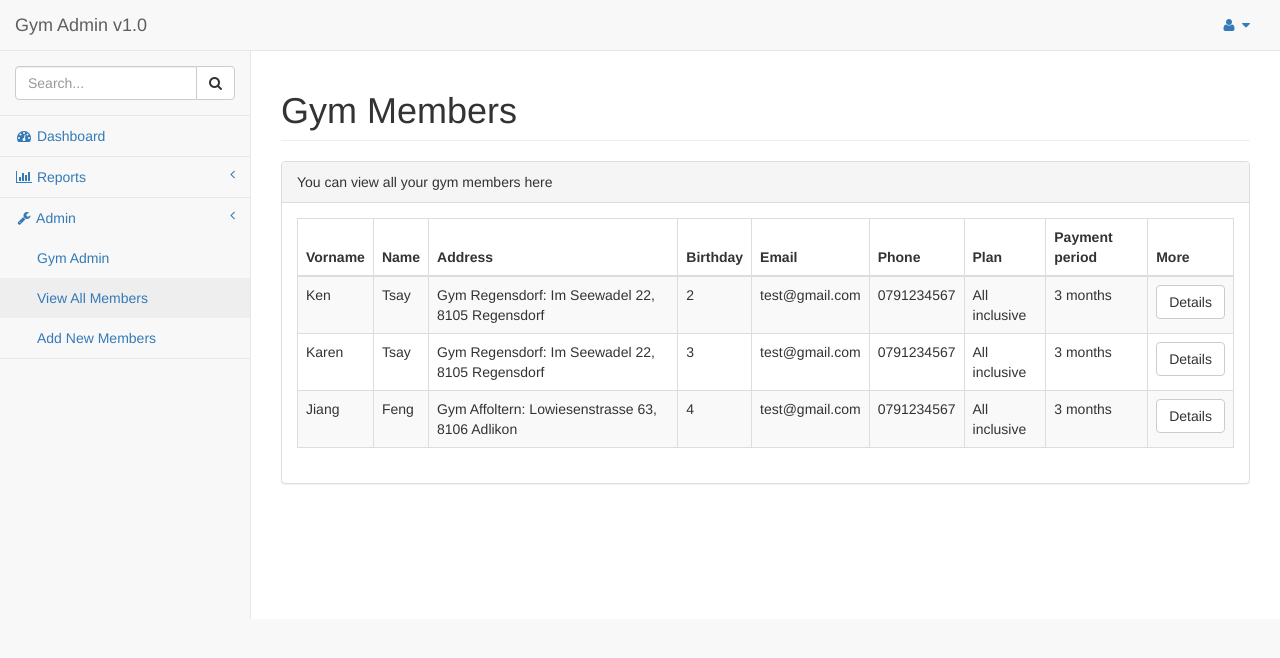
After one commit to kentsay/gymadmin, a Django app: page /dashboard/members in a window 1280 px wide. The commit adds this page. Shown: the top 658 px of the page. Run offline with Django 3.2, Linux system fonts and the light colour scheme; a user stored in the database is signed in; data comes from the database, SQL or seed files in the repository; style sheets or scripts are compiled from the project's sources; some libraries are stand-ins or nearby versions.

Commit message:
add new views for gym admin, view members

```diff
--- a/dashboard/templates/dashboard/sbadmin/pages/base.html
+++ b/dashboard/templates/dashboard/sbadmin/pages/base.html
@@ -104,13 +104,13 @@
                             <a href="#"><i class="fa fa-wrench fa-fw"></i> Admin<span class="fa arrow"></span></a>
                             <ul class="nav nav-second-level">
                                 <li>
-                                    <a href="#">Gym Admin</a>
+                                    <a href="gymadmin">Gym Admin</a>
                                 </li>
                                 <li>
-                                    <a href="#">View All Members</a>
+                                    <a href="members">View All Members</a>
                                 </li>
                                 <li>
-                                    <a href="add_members">Add New Members</a>
+                                    <a href="add_member">Add New Members</a>
                                 </li>
                             </ul>
                         </li>
--- /dev/null
+++ b/dashboard/templates/dashboard/sbadmin/pages/members.html
@@ -0,0 +1,61 @@
+{% extends 'dashboard/sbadmin/pages/base.html' %}
+
+{% block content %}
+    <div id="page-wrapper">
+        <div class="row">
+            <div class="col-lg-12">
+                <h1 class="page-header">Gym Members</h1>
+            </div>
+            <!-- /.col-lg-12 -->
+        </div>
+        <!-- /.row -->
+        <div class="row">
+            <div class="col-lg-12">
+                <div class="panel panel-default">
+                    <div class="panel-heading">
+                        You can view all your gym members here
+                    </div>
+                    <!-- /.panel-heading -->
+                    <div class="panel-body">
+                        <table width="100%" class="table table-striped table-bordered table-hover" id="dataTables-example">
+                            <thead>
+                            <tr>
+                                <th>Vorname</th>
+                                <th>Name</th>
+                                <th>Address</th>
+                                <th>Birthday</th>
+                                <th>Email</th>
+                                <th>Phone</th>
+                                <th>Plan</th>
+                                <th>Payment period</th>
+                                <th>More</th>
+                            </tr>
+                            </thead>
+                            <tbody>
+                            {% for member in members %}
+                            <tr class="odd gradeX">
+                                <td>{{ member.vorname }}</td>
+                                <td>{{ member.name }}</td>
+                                <td>{{ member.gym }}</td>
+                                <td>{{ member.id }}</td>
+                                <td>test@gmail.com</td>
+                                <td>0791234567</td>
+                                <td>All inclusive</td>
+                                <td>3 months</td>
+                                <td><a class="btn btn-default btn-block" target="_blank" href="#">Details</a></td>
+                            </tr>
+                            {% endfor %}
+                            </tbody>
+                        </table>
+                        <!-- /.table-responsive -->
+                    </div>
+                    <!-- /.panel-body -->
+                </div>
+                <!-- /.panel -->
+            </div>
+            <!-- /.col-lg-12 -->
+        </div>
+        <!-- /.row -->
+    </div>
+    <!-- /#page-wrapper -->
+{% endblock %}
--- a/dashboard/urls.py
+++ b/dashboard/urls.py
@@ -4,17 +4,18 @@ from . import views
 from . import login_views
 
 urlpatterns = [
-    # ex: /polls/
+    # For login/logout
     url(r'^login$', login_views.login, name='login'),
     url(r'^logout$', login_views.logout, name='logout'),
     url(r'^login_check$', login_views.login_check, name='login_check'),
-    #
+    # For Gym admin
     url(r'^$', views.index, name='index'),
     url(r'^index$', views.index, name='index'),
-    url(r'^tables$', views.tables, name='tables'),
-    url(r'^forms$', views.forms, name='forms'),
-    url(r'^members/add_members$', views.members_add, name='members_add'),
-    url(r'^members/edit$', views.members_edit, name='members_edit'),
+    url(r'^gymadmin', views.gymadmin, name='gymadmin'),
+    url(r'^members$', views.members, name='members'),
+    url(r'^add_member$', views.members_add, name='members_add'),
+    url(r'^edit_member$', views.members_edit, name='members_edit'),
+
     # ex: /polls/5/
     url(r'^(?P<gym_id>[0-9]+)/gym/$', views.gym, name='gym'),
     # ex: /polls/5/results/
--- a/dashboard/views.py
+++ b/dashboard/views.py
@@ -4,7 +4,7 @@ from django.http import HttpResponseRedirect
 from django.contrib.auth.decorators import login_required
 
 from .members_form import MembersForm
-from .models import Gym
+from .models import Gym, Members
 
 
 @login_required
@@ -18,13 +18,20 @@ def index(request):
 
 
 @login_required
-def tables(request):
-    return render(request, 'dashboard/sbadmin/pages/tables.html')
+def gymadmin(request):
+    gym_list = Gym.objects.all()
+    context = {'gym_list': enumerate(gym_list, start=1), 'gym_number': len(gym_list)}
+    return render(request, 'dashboard/sbadmin/pages/gymadmin.html', context)
 
 
 @login_required
-def forms(request):
-    return render(request, 'dashboard/sbadmin/pages/forms.html')
+def members(request):
+    member_list = Members.objects.all()
+    context = {
+        'members': member_list,
+        'count': len(member_list),
+    }
+    return render(request, 'dashboard/sbadmin/pages/members.html', context)
 
 
 @login_required
@@ -42,7 +49,7 @@ def members_add(request):
 
     gym_list = Gym.objects.all()
     context = {'gym_list': enumerate(gym_list, start=1), 'gym_number': len(gym_list), 'form:': form}
-    return render(request, 'dashboard/sbadmin/pages/add_members.html', context)
+    return render(request, 'dashboard/sbadmin/pages/add_member.html', context)
 
 
 @login_required
```
Also changed, not shown: dashboard/models.py (+5 -3 lines), dashboard/templates/dashboard/sbadmin/pages/add_member.html (added, +75 -0 lines), dashboard/templates/dashboard/sbadmin/pages/gymadmin.html (renamed from dashboard/templates/dashboard/sbadmin/pages/add_members.html, +7 -12 lines).
